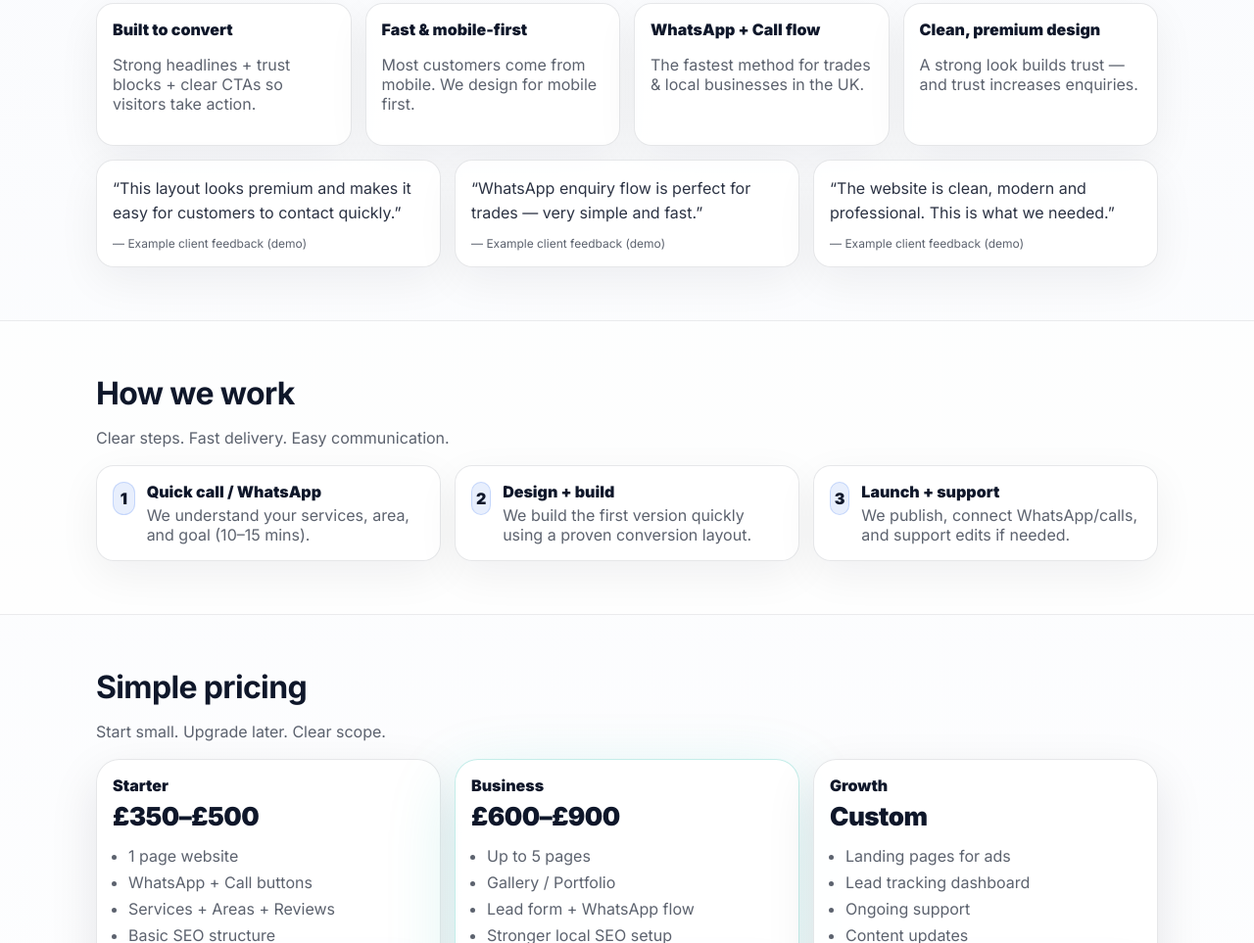
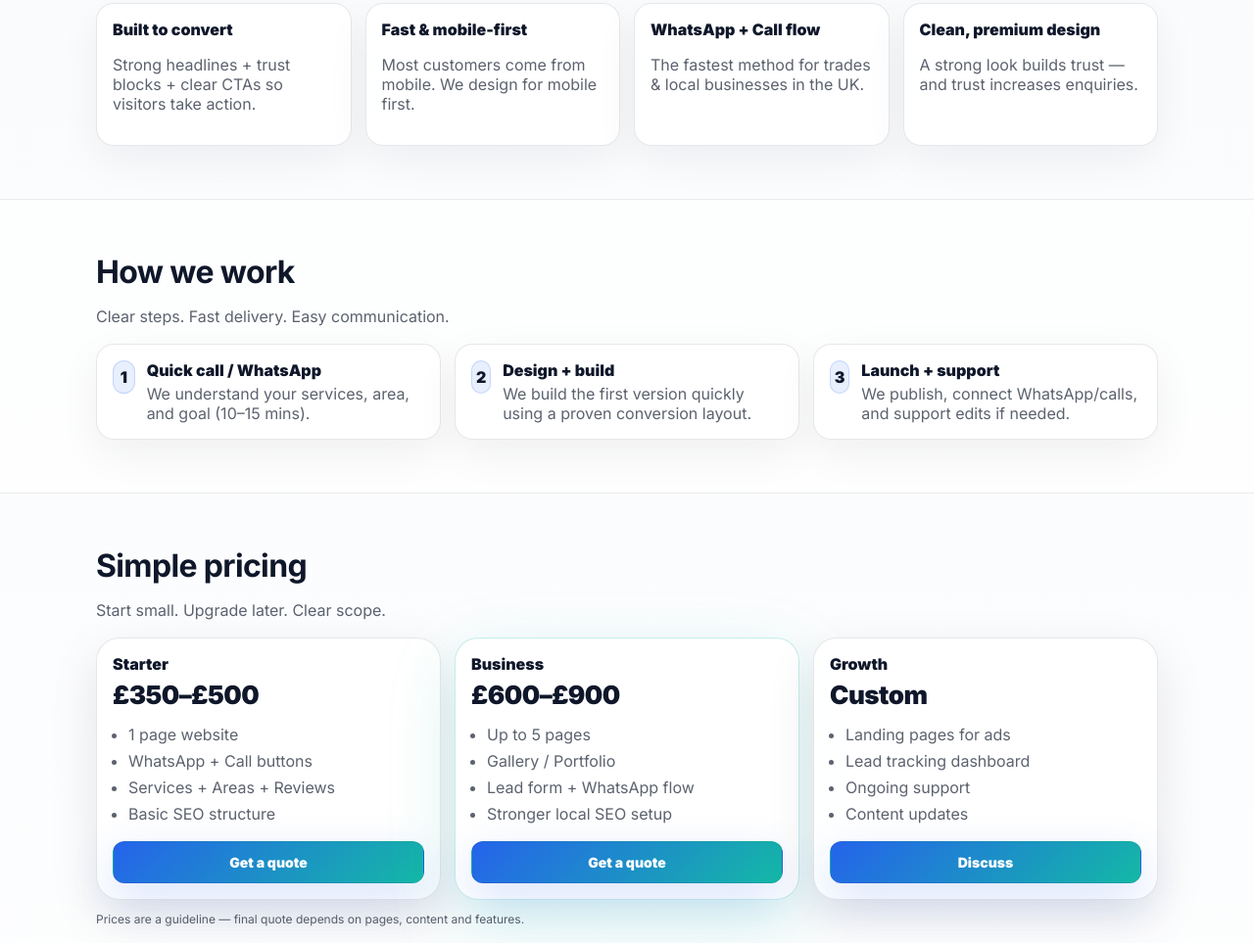
Before and after one commit to thrivegroupsolutions/testing-new-thrive-group-web, a plain HTML site: page index.html in a window 1280 px wide. Shown: the part 1968-2931 px from the top of the page at 98% size. Drawn offline with Linux system fonts and the light colour scheme.

Commit message:
Update index.html

```diff
--- a/index.html
+++ b/index.html
@@ -291,21 +291,6 @@
           </div>
         </div>
 
-        <div class="testimonials">
-          <div class="testimonial">
-            <p>“This layout looks premium and makes it easy for customers to contact quickly.”</p>
-            <div class="tMeta">— Example client feedback (demo)</div>
-          </div>
-          <div class="testimonial">
-            <p>“WhatsApp enquiry flow is perfect for trades — very simple and fast.”</p>
-            <div class="tMeta">— Example client feedback (demo)</div>
-          </div>
-          <div class="testimonial">
-            <p>“The website is clean, modern and professional. This is what we needed.”</p>
-            <div class="tMeta">— Example client feedback (demo)</div>
-          </div>
-        </div>
-      </div>
     </section>
 
     <!-- PROCESS -->
```
